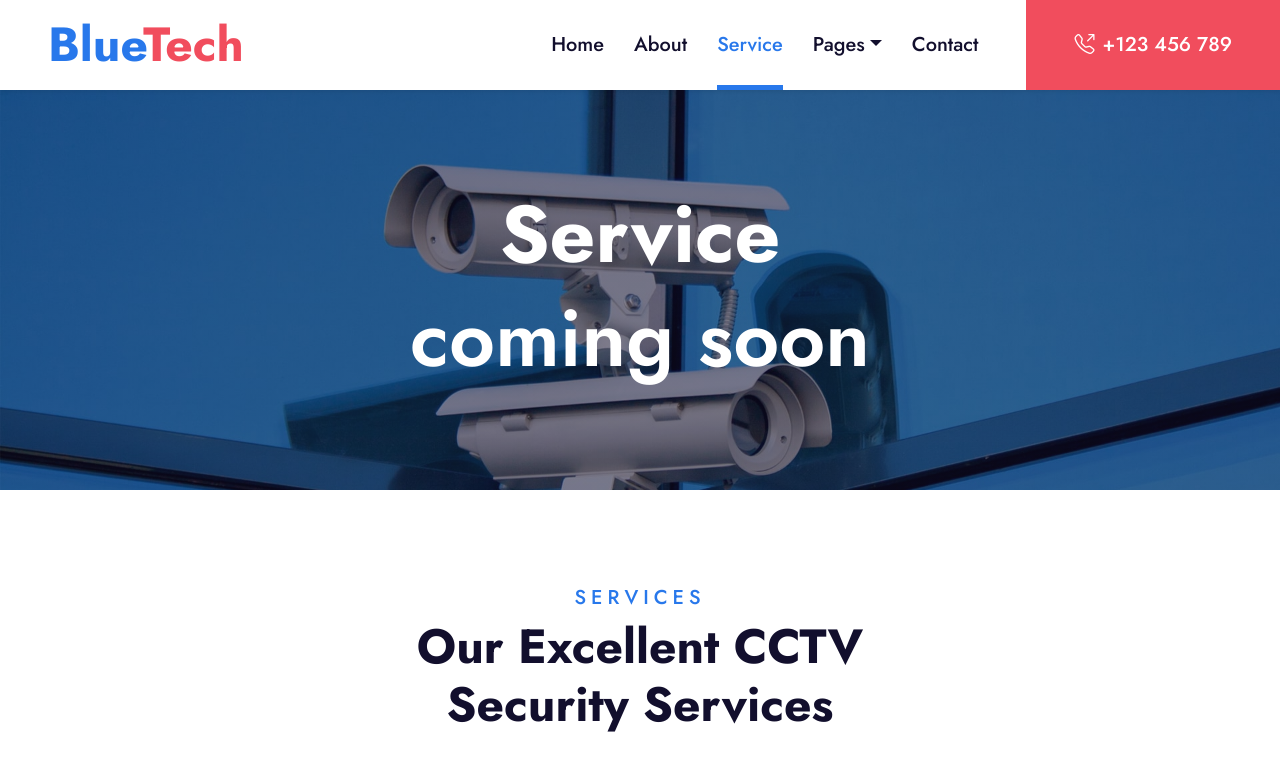
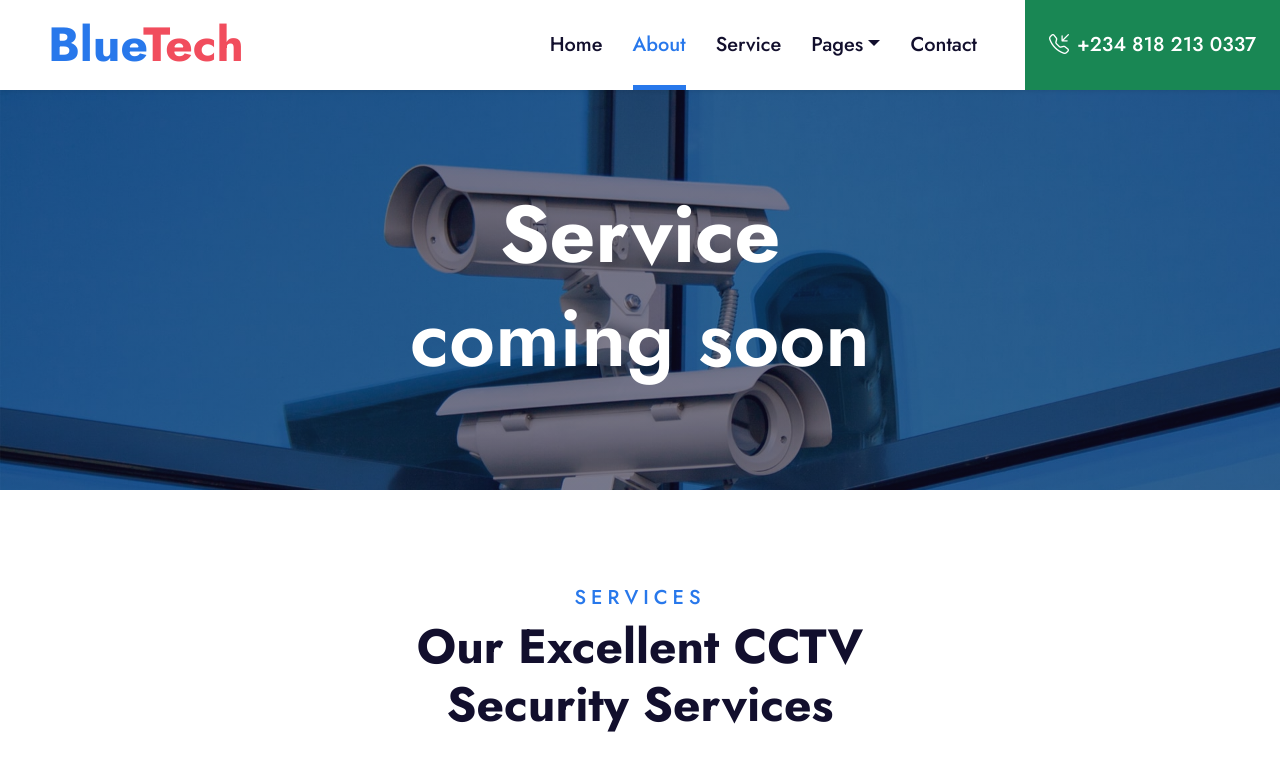
Before and after one commit to kyljax/bluetechwireless, a website: page service.html in a window 1280 px wide. Shown: the top 778 px of the page. Drawn offline with nearby package versions, Linux system fonts and the light colour scheme; files whose address does not match are found by name.

Commit message:
Update service.html

```diff
--- a/service.html
+++ b/service.html
@@ -33,8 +33,8 @@
 
 <body>
     <!-- Navbar Start -->
-    <nav class="navbar navbar-expand-lg bg-white navbar-light shadow-sm py-3 py-lg-0 px-3 px-lg-0">
-        <a href="https://bluetechwireless.onrender.com/" class="navbar-brand ms-lg-5">
+   <nav class="navbar navbar-expand-lg bg-white navbar-light shadow-sm py-3 py-lg-0 px-3 px-lg-0">
+        <a href="index.html" class="navbar-brand ms-lg-5">
             <h1 class="display-5 m-0 text-primary">Blue<span class="text-secondary">Tech</span></h1>
         </a>
         <button class="navbar-toggler" type="button" data-bs-toggle="collapse" data-bs-target="#navbarCollapse">
@@ -42,9 +42,9 @@
         </button>
         <div class="collapse navbar-collapse" id="navbarCollapse">
             <div class="navbar-nav ms-auto py-0">
-                <a href="https://bluetechwireless.onrender.com/" class="nav-item nav-link">Home</a>
-                <a href="about.html" class="nav-item nav-link">About</a>
-                <a href="service.html" class="nav-item nav-link active">Service</a>
+                <a href="https://bluetechwireless.onrender.com/" class="nav-item nav-link ">Home</a>
+                <a href="about.html" class="nav-item nav-link active">About</a>
+                <a href="service.html" class="nav-item nav-link">Service</a>
                 <div class="nav-item dropdown">
                     <a href="#" class="nav-link dropdown-toggle" data-bs-toggle="dropdown">Pages</a>
                     <div class="dropdown-menu m-0">
@@ -56,7 +56,7 @@
                     </div>
                 </div>
                 <a href="contact.html" class="nav-item nav-link">Contact</a>
-                <a href="tel:+123456789" class="nav-item nav-link nav-contact bg-secondary text-white px-5 ms-lg-5"><i class="bi bi-telephone-outbound me-2"></i>+123 456 789</a>
+                <a href="tel:+2348182130337" class="nav-item nav-link nav-contact bg-success text-white px-4 ms-lg-5"><i class="bi bi-telephone-inbound me-2"></i>+234 818 213 0337</a>
             </div>
         </div>
     </nav>
```
